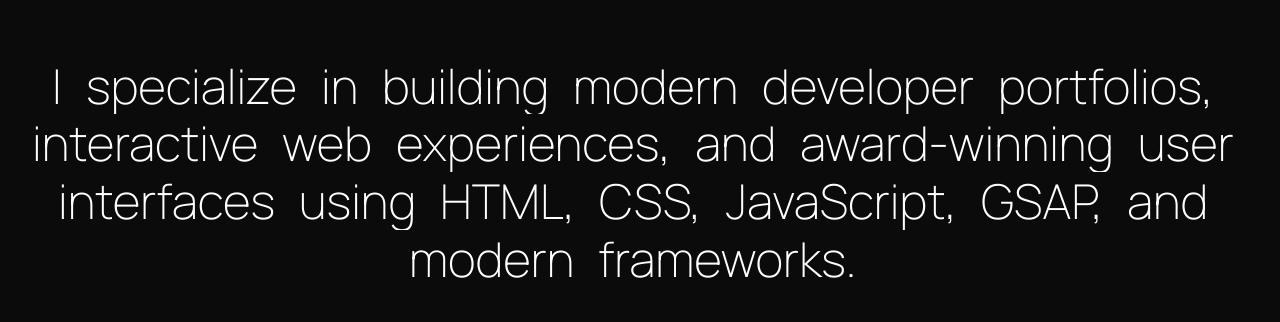
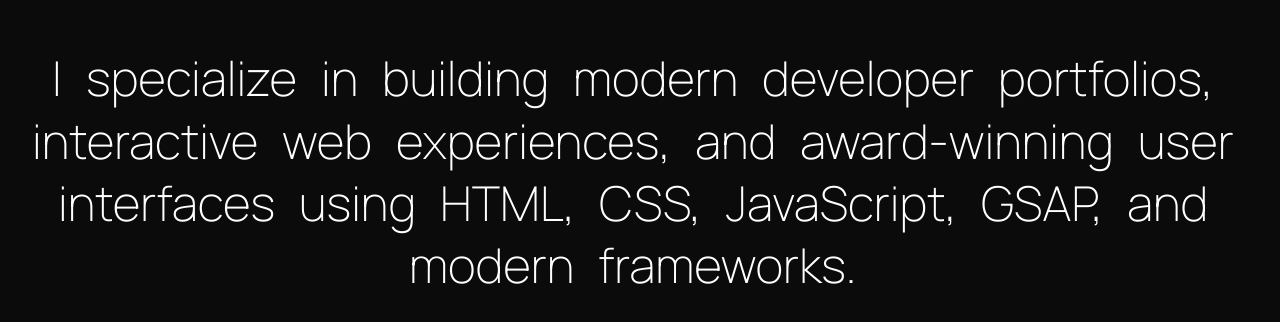
Before and after one commit to irfansadiq030/gsap-playground, a plain HTML site: page text-reveal/index.html in a window 1280 px wide. Shown: the part 228-550 px from the top of the page. Drawn offline with nearby package versions, Linux system fonts and the light colour scheme.

Commit message:
Update GSAP animation parameters and adjust line height for improved text reveal effect

```diff
--- a/text-reveal/script.js
+++ b/text-reveal/script.js
@@ -15,12 +15,11 @@
 /* ===== GSAP PAGE LOAD ANIMATION ===== */
 window.addEventListener("load", () => {
   gsap.from(".word", {
-    y: 60,
+    y: 80,
     opacity: 0,
-    // filter: "blur(14px)",
     rotateX: 20,
-    duration: 1.2,
+    duration: 1.3,
     ease: "power3.out",
-    stagger: 0.045,
+    stagger: 0.01,
   });
 });
--- a/text-reveal/style.css
+++ b/text-reveal/style.css
@@ -24,7 +24,7 @@
   max-width: 1300px;
   text-align: center;
   font-size: 3em;
-  line-height: 1.2;
+  line-height: 1.3;
   perspective: 1200px;
   font-family: "Manrope", sans-serif;
   font-weight: 200;
```
